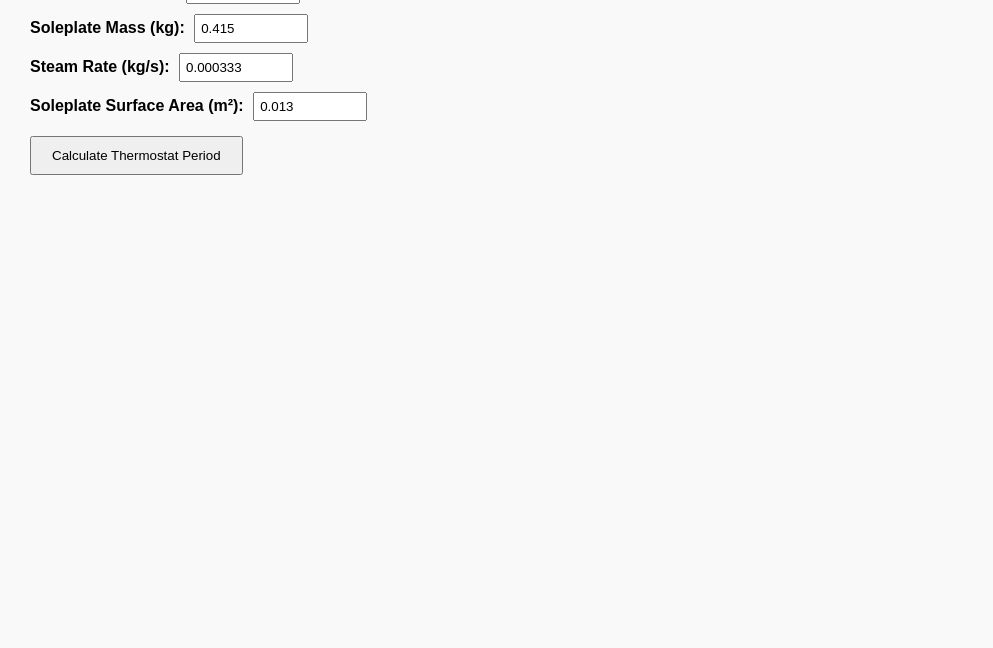
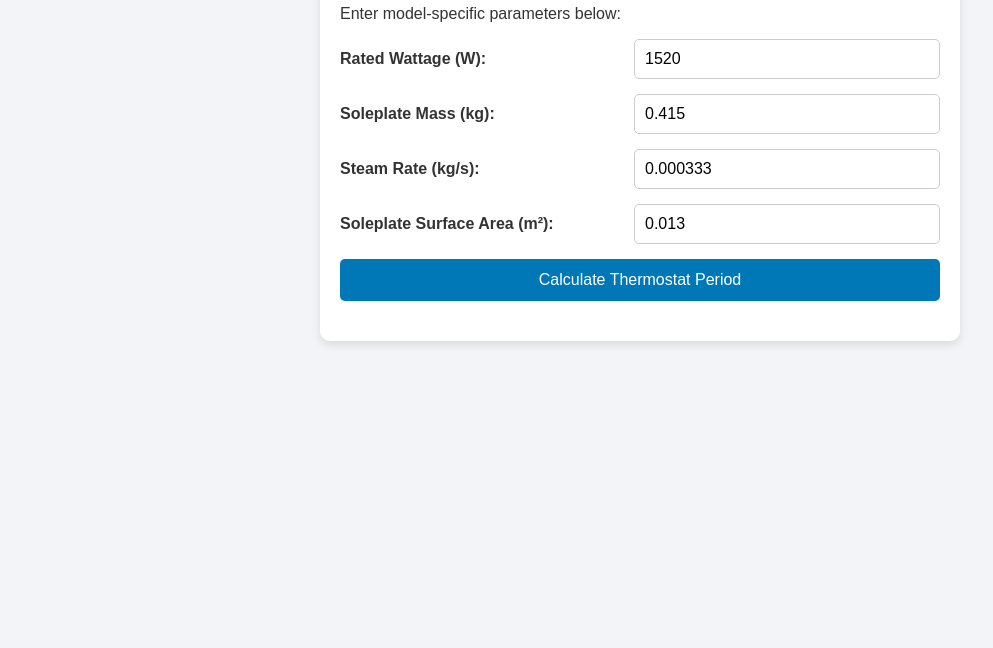
Before and after one commit to bongumusa-web/iron-calculator, a plain HTML site: page thermostat_calculator.html in a window 1280 px wide. Shown: the part 152-800 px from the top of the page, without its empty margins (0-993 px from the left). Drawn offline with Linux system fonts and the light colour scheme.

Commit message:
thermostat_calculator.html

```diff
--- a/thermostat_calculator.html
+++ b/thermostat_calculator.html
@@ -1,53 +1,120 @@
 <!DOCTYPE html>
 <html lang="en">
 <head>
-  <meta charset="UTF-8">
-  <meta name="viewport" content="width=device-width, initial-scale=1.0">
+  <meta charset="UTF-8" />
+  <meta name="viewport" content="width=device-width, initial-scale=1.0"/>
   <title>Steam Iron Thermostat Period Calculator</title>
   <style>
     body {
       font-family: Arial, sans-serif;
-      margin: 30px;
-      background-color: #f9f9f9;
+      background-color: #f2f4f8;
+      margin: 0;
+      padding: 20px;
+      color: #333;
     }
+
+    h1 {
+      text-align: center;
+      color: #0077b6;
+    }
+
+    .container {
+      max-width: 600px;
+      margin: 0 auto;
+      background-color: #ffffff;
+      padding: 20px;
+      border-radius: 10px;
+      box-shadow: 0 4px 10px rgba(0, 0, 0, 0.1);
+    }
+
+    .form-group {
+      display: flex;
+      flex-direction: column;
+      margin-bottom: 15px;
+    }
+
     label {
       font-weight: bold;
+      margin-bottom: 5px;
     }
-    input {
-      width: 100px;
-      padding: 5px;
-      margin: 5px;
+
+    input[type="number"] {
+      padding: 10px;
+      border: 1px solid #ccc;
+      border-radius: 5px;
+      font-size: 1rem;
     }
+
     button {
-      padding: 10px 20px;
-      margin-top: 10px;
+      width: 100%;
+      padding: 12px;
+      background-color: #0077b6;
+      color: white;
+      font-size: 1rem;
+      border: none;
+      border-radius: 5px;
+      cursor: pointer;
     }
+
+    button:hover {
+      background-color: #005f8a;
+    }
+
     .result {
       margin-top: 20px;
-      font-size: 18px;
-      color: green;
+      font-size: 1.2rem;
+      text-align: center;
+      color: #28a745;
+    }
+
+    @media (min-width: 600px) {
+      .form-group {
+        flex-direction: row;
+        align-items: center;
+        justify-content: space-between;
+      }
+
+      .form-group label {
+        flex: 1;
+        margin-bottom: 0;
+        padding-right: 10px;
+      }
+
+      .form-group input {
+        flex: 1;
+      }
     }
   </style>
 </head>
 <body>
+  <div class="container">
     <h1>Steam Iron Thermostat Period Calculator</h1>
     <p>Enter model-specific parameters below:</p>
 
+    <div class="form-group">
       <label for="wRated">Rated Wattage (W):</label>
-  <input type="number" id="wRated" value="1520"><br>
+      <input type="number" id="wRated" value="1520">
+    </div>
 
+    <div class="form-group">
       <label for="mSol">Soleplate Mass (kg):</label>
-  <input type="number" id="mSol" value="0.415"><br>
+      <input type="number" id="mSol" value="0.415">
+    </div>
 
+    <div class="form-group">
       <label for="mDot">Steam Rate (kg/s):</label>
-  <input type="number" id="mDot" value="0.000333"><br>
+      <input type="number" id="mDot" value="0.000333">
+    </div>
 
+    <div class="form-group">
       <label for="area">Soleplate Surface Area (m²):</label>
-  <input type="number" id="area" value="0.013"><br>
+      <input type="number" id="area" value="0.013">
+    </div>
 
     <button onclick="calculatePeriod()">Calculate Thermostat Period</button>
 
     <div class="result" id="result"></div>
+  </div>
 
   <script>
     function calculatePeriod() {
```
Lines whose indentation alone changed are shown as unchanged.
